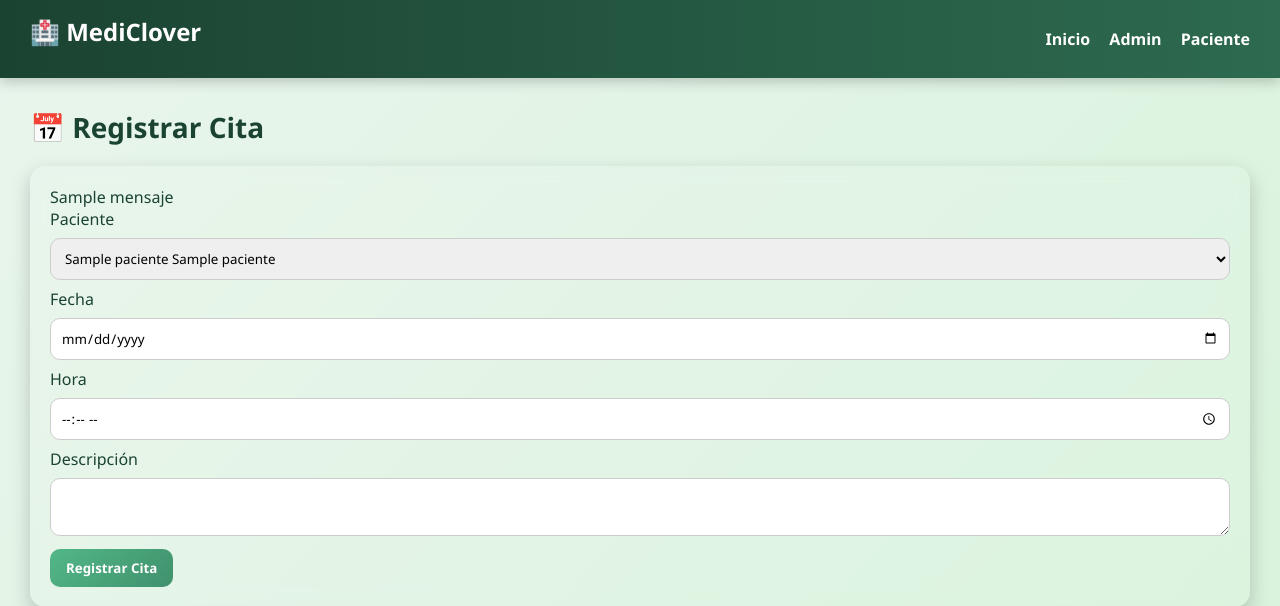
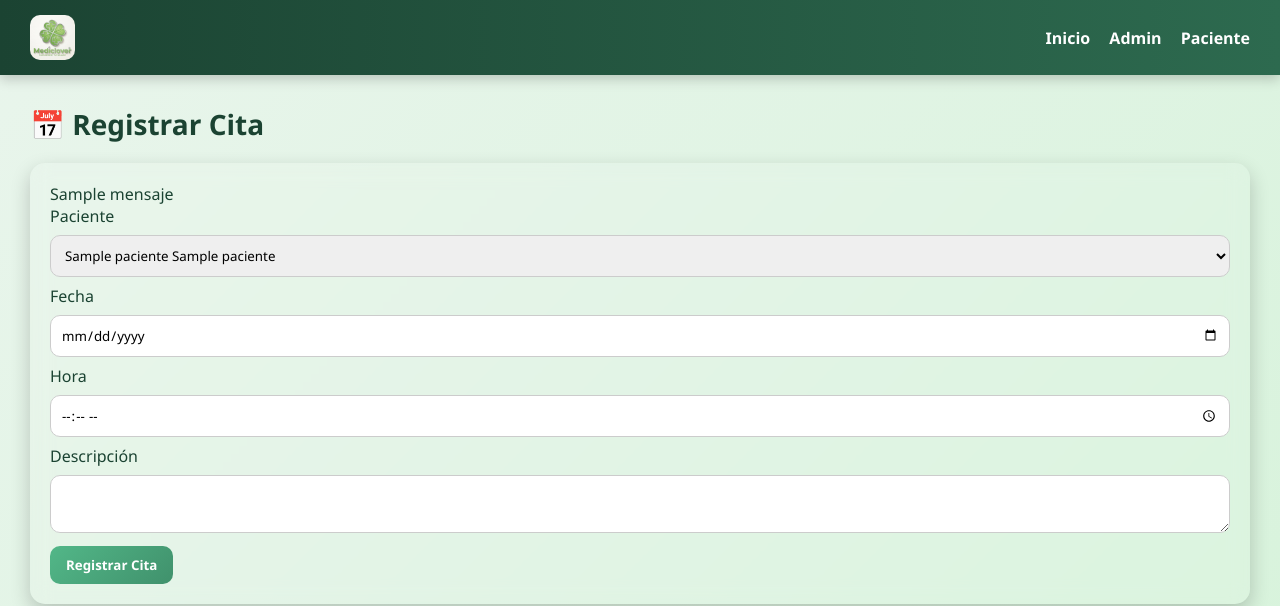
Before and after one commit to Mateo450/mediclover, a Flask app: template templates/cita.html in a window 1280 px wide. Shown: the top 606 px of the page. Run offline with Flask 3, Linux system fonts and the light colour scheme; the template is opened without the code that fills it: most values are stand-ins (such as "Sample title", 1, 10 or a date in 2020); some libraries are stand-ins or nearby versions.

Commit message:
logo MediClover agregado

```diff
--- a/templates/base.html
+++ b/templates/base.html
@@ -8,7 +8,8 @@
 <body>
 
 <div class="navbar">
-    <h2>🏥 MediClover</h2>
+    <img src="{{ url_for('static', filename='img/logo.png') }}"
+     style="height:45px; border-radius:10px;">
 
     <div>
         <a href="/">Inicio</a>
--- a/templates/index.html
+++ b/templates/index.html
@@ -11,7 +11,7 @@
 
     <!-- SIDEBAR -->
     <div class="sidebar">
-        <h2>🏥 MediClover</h2>
+        <h2> MediClover</h2>
 
         <a href="/" class="active">📊 Dashboard</a>
         <a href="/pacientes">👥 Pacientes</a>
```
Also changed, not shown: static/img/logo.png (added).
